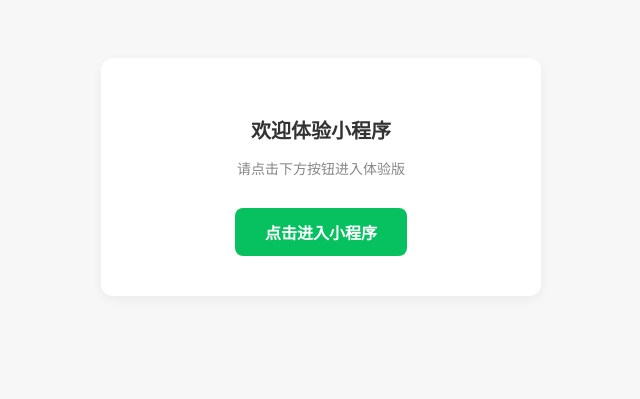
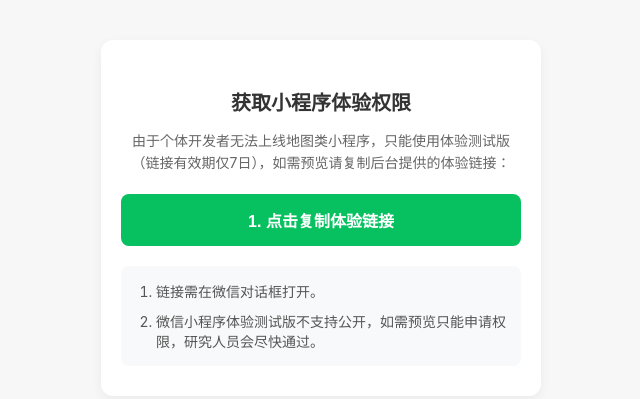
Before and after one commit to 86315348qq-hash/myapp, a plain HTML site: page index.html in a window 1280 px wide. Shown: the whole page, without its empty margins (319-959 px from the left). Drawn offline with Linux system fonts and the light colour scheme.

Commit message:
Update index.html

```diff
--- a/index.html
+++ b/index.html
@@ -3,44 +3,91 @@
 <head>
     <meta charset="UTF-8">
     <meta name="viewport" content="width=device-width, initial-scale=1.0">
-    <title>小程序体验</title>
+    <title>获取体验权限</title>
     <style>
         body {
             text-align: center;
-            padding: 50px 20px;
-            font-family: sans-serif;
+            padding: 40px 20px;
+            font-family: -apple-system, BlinkMacSystemFont, "Segoe UI", Roboto, sans-serif;
             background-color: #f7f7f7;
+            margin: 0;
         }
         .container {
             background: white;
-            padding: 40px 20px;
+            padding: 30px 20px;
             border-radius: 12px;
             box-shadow: 0 4px 12px rgba(0,0,0,0.05);
             max-width: 400px;
             margin: 0 auto;
         }
         h2 { color: #333; font-size: 20px; margin-bottom: 10px; }
-        p { color: #888; font-size: 14px; margin-bottom: 30px; }
+        p { color: #666; font-size: 14px; margin-bottom: 20px; line-height: 1.6; }
         .btn {
-            display: inline-block;
-            padding: 12px 30px;
-            background-color: #07c160; /* 微信绿 */
+            display: block;
+            width: 100%;
+            box-sizing: border-box;
+            padding: 14px 20px;
+            background-color: #07c160;
             color: white;
             text-decoration: none;
             border-radius: 8px;
             font-size: 16px;
             font-weight: bold;
+            border: none;
+            cursor: pointer;
+            margin-bottom: 20px;
         }
+        .btn:active { background-color: #06ad56; }
+        .steps {
+            text-align: left;
+            background: #f8f9fa;
+            padding: 15px;
+            border-radius: 8px;
+            font-size: 14px;
+            color: #555;
+        }
+        .steps ol { margin: 0; padding-left: 20px; }
+        .steps li { margin-bottom: 10px; }
+        .steps li:last-child { margin-bottom: 0; }
+        .highlight { color: #e64340; font-weight: bold; }
     </style>
 </head>
 <body>
     <div class="container">
-        <h2>欢迎体验小程序</h2>
-        <p>请点击下方按钮进入体验版</p>
+        <h2>获取小程序体验权限</h2>
+        <p>由于个体开发者无法上线地图类小程序，只能使用体验测试版（链接有效期仅7日），如需预览请复制后台提供的体验链接：</p>
 
-        <!-- 注意：请把下面 href="" 里面的网址，换成你微信后台复制出来的真实体验版长链接 -->
-        <a href="https://open.weixin.qq.com/sns/getexpappinfo?appid=wx48f5e04fdde4a486&path=pages%2Findex%2Findex.html&token=740ab363087a49c88b754cbef3481f6c#wechat-redirect" class="btn">点击进入小程序</a>
+        <!-- 点击按钮触发复制 -->
+        <button class="btn" onclick="copyLink()">1. 点击复制体验链接</button>
 
+        <div class="steps">
+            <ol>
+                <li>链接需在微信对话框打开。</li>
+                <li>微信小程序体验测试版不支持公开，如需预览只能申请权限，研究人员会尽快通过。</li>
+            </ol>
+        </div>
     </div>
+
+    <script>
+        // 请把下面单引号里的内容，换成你真实的微信体验版长链接！
+        const realWechatLink = 'https://open.weixin.qq.com/sns/getexpappinfo?appid=wx48f5e04fdde4a486&path=pages%2Findex%2Findex.html&token=740ab363087a49c88b754cbef3481f6c#wechat-redirect';
+
+        function copyLink() {
+            // 创建一个临时的输入框来执行复制操作
+            const tempInput = document.createElement('input');
+            tempInput.value = realWechatLink;
+            document.body.appendChild(tempInput);
+            tempInput.select();
+
+            try {
+                document.execCommand('copy');
+                alert('✅ 链接复制成功！\n\n请返回微信聊天窗口，粘贴并发送该链接，然后直接点击即可申请体验。');
+            } catch (err) {
+                alert('复制失败，请手动长按复制链接');
+            }
+
+            document.body.removeChild(tempInput);
+        }
+    </script>
 </body>
 </html>
```
